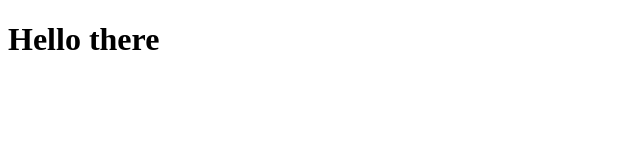
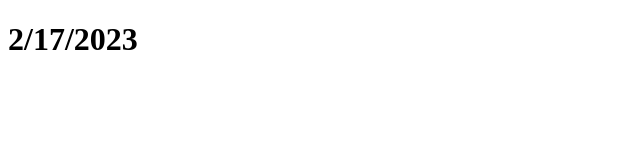
Before and after one commit to ASH30KW/react, a React (Create React App) app in the folder jsx/: page / in a window 1280 px wide. Shown: the top 160 px of the page, without its empty margins (0-640 px from the left). Built offline with nearby package versions, Linux system fonts and the light colour scheme.

Commit message:
date time

```diff
--- a/jsx/src/index.js
+++ b/jsx/src/index.js
@@ -8,11 +8,9 @@ const el = document.getElementById('root')
 const root = ReactDom.createRoot(el)
 
 function App(){
-  let message = 'Bye there!'
-  if(Math.random()>0.5){
-    message = 'Hello there'
-  }
-  return <h1>{message}</h1>;
+  const data = new Date();
+  const time = data.toLocaleDateString()
+  return <h1>{time}</h1>;
 }
 
 root.render(<App/>)
```
